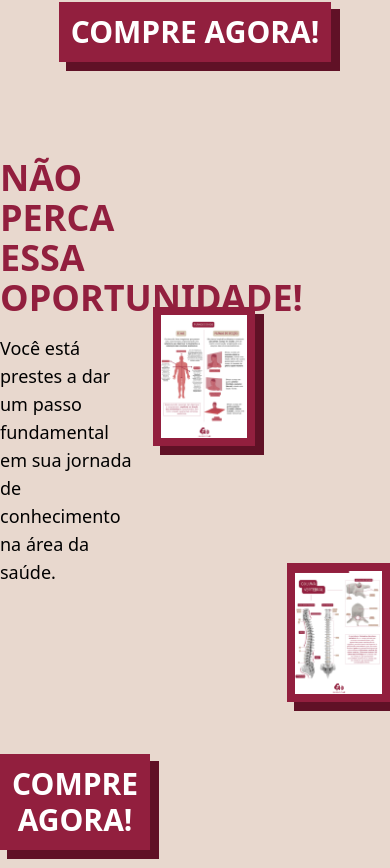
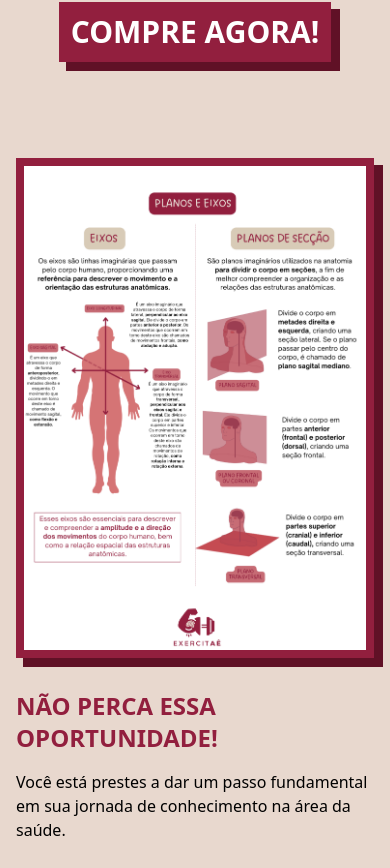
Before and after one commit to LucasFlaquer/exercitae-anatomia, a React (Vite) app: page / in a window 390 px wide. Shown: the part 1756-2624 px from the top of the page. Built offline with nearby package versions, Linux system fonts and the light colour scheme; a web font is replaced by a local one.

Commit message:
oportunity responsive

```diff
--- a/src/components/Oportunity.tsx
+++ b/src/components/Oportunity.tsx
@@ -5,21 +5,21 @@ import Column from '../assets/column.png'
 
 export function Oportunity() {
   return (
-    <div className="mt-10 container mx-auto pb-44 max-w-7xl flex items-center gap-4 relative">
-      <div className="content min-w-[35%]">
-        <h2 className="text-[#921F3E] font-bold uppercase text-4xl mb-4 ">
+    <div className="px-4 mt-10 container mx-auto pb-14 max-w-7xl relative flex items-center gap-4 flex-col lg:flex-row">
+      <div className="order-2 lg:order-none content min-w-[35%] mt-4 lg:mt-0 mb-4 lg:mb-0">
+        <h2 className="text-[#921F3E] font-bold uppercase text-2xl lg:text-4xl mb-4 ">
           Não perca essa oportunidade!
         </h2>
-        <p className="mb-32 text-lg">
+        <p className="lg:mb-12 md:mb-32 text-base md:text-lg">
           Você está prestes a dar um passo fundamental em sua jornada de
           conhecimento na área da saúde.
         </p>
         <ByNowButton />
       </div>
-      <figure className="mr-4 -translate-y-32 border-8 border-[#921F3E] shadow-[8px_8px_0_1px_rgba(96,17,38,1)]">
+      <figure className="order-1 lg:order-none lg:mr-4 lg:-translate-y-32 border-8 border-[#921F3E] shadow-[8px_8px_0_1px_rgba(96,17,38,1)]">
         <img src={PageOne} alt="" />
       </figure>
-      <figure className="translate-y-32 border-8 border-[#921F3E] shadow-[8px_8px_0_1px_rgba(96,17,38,1)]">
+      <figure className="order-3 lg:order-none lg:translate-y-32 border-8 border-[#921F3E] shadow-[8px_8px_0_1px_rgba(96,17,38,1)]">
         <img src={PageTwo} alt="" />
       </figure>
       <img
```
